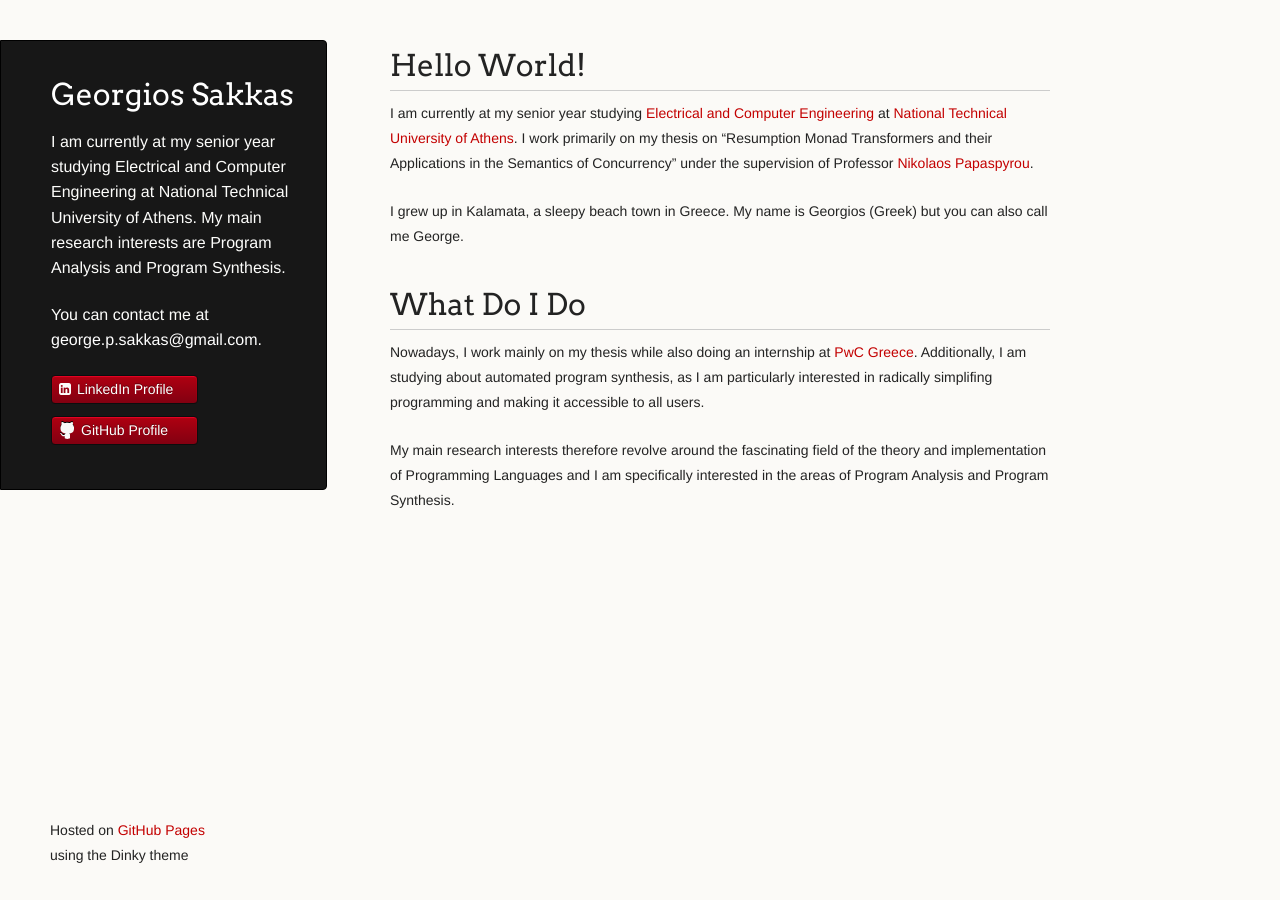
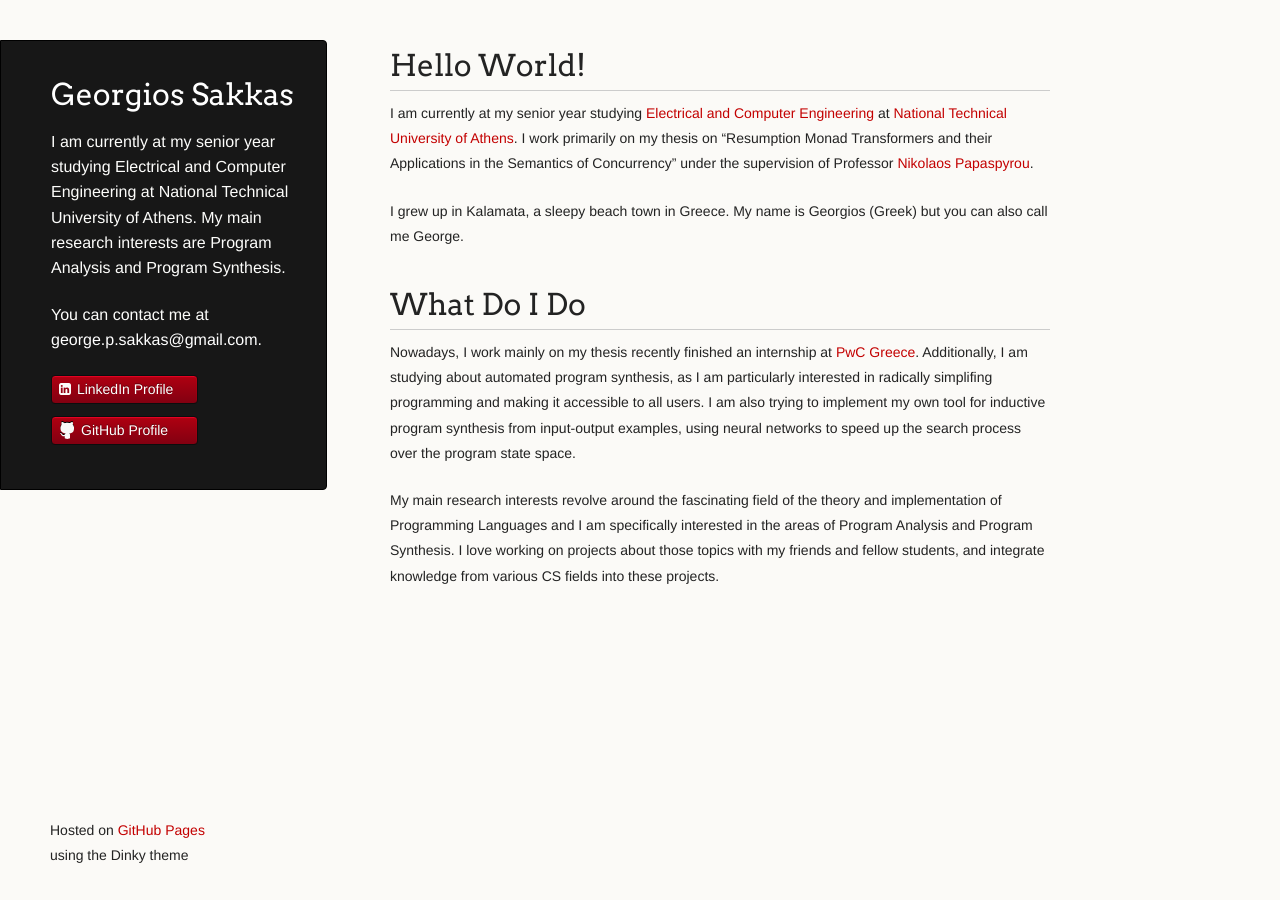
Before and after one commit to gsakkas/gsakkas.github.io, a Jekyll site: the page built from index.md, in a window 1280 px wide. Built offline with Jekyll 4.4.1, drawn with Linux system fonts in a browser that asks for light colours; nearby versions of some CDN libraries; our own code applies the rules of GitHub Pages for plain Markdown files.

Commit message:
Updated Info about myself

```diff
--- a/index.md
+++ b/index.md
@@ -11,6 +11,6 @@ I grew up in Kalamata, a sleepy beach town in Greece. My name is Georgios (Greek
 
 # What Do I Do
 
-Nowadays, I work mainly on my thesis while also doing an internship at [PwC Greece](https://www.pwc.com/gr/en.html). Additionally, I am studying about automated program synthesis, as I am particularly interested in radically simplifing programming and making it accessible to all users.
+Nowadays, I work mainly on my thesis recently finished an internship at [PwC Greece](https://www.pwc.com/gr/en.html). Additionally, I am studying about automated program synthesis, as I am particularly interested in radically simplifing programming and making it accessible to all users. I am also trying to implement my own tool for inductive program synthesis from input-output examples, using neural networks to speed up the search process over the program state space.
 
-My main research interests therefore revolve around the fascinating field of the theory and implementation of Programming Languages and I am specifically interested in the areas of Program Analysis and Program Synthesis.
+My main research interests revolve around the fascinating field of the theory and implementation of Programming Languages and I am specifically interested in the areas of Program Analysis and Program Synthesis. I love working on projects about those topics with my friends and fellow students, and integrate knowledge from various CS fields into these projects.
```
